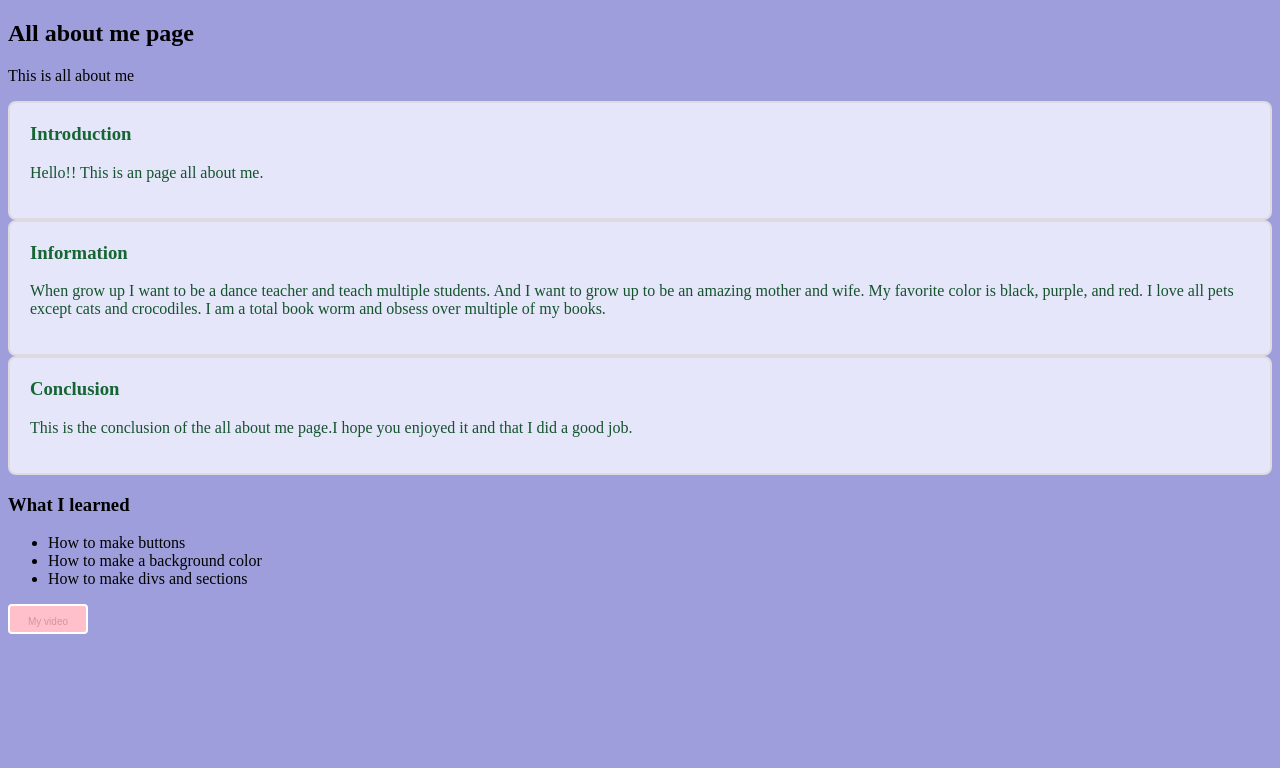
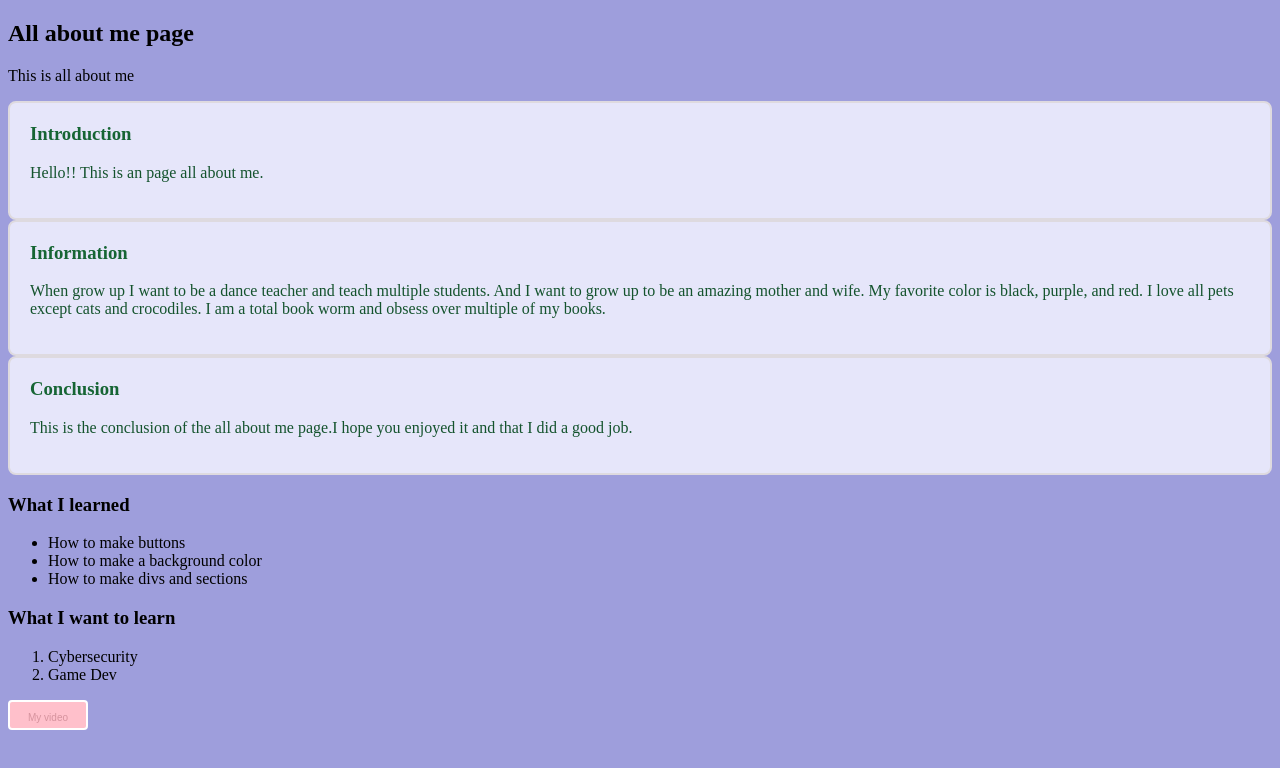
Before and after one commit to BraxtynC/About-me, a plain HTML site: page index.html in a window 1280 px wide. Drawn offline with Linux system fonts and the light colour scheme.

Commit message:
Made my ordered list.

```diff
--- a/index.html
+++ b/index.html
@@ -39,6 +39,13 @@
                  <li>How to make divs and sections</li>
               </ul>
 
+               <h3>What I want to learn</h3>
+              <ol>
+                <li>Cybersecurity</li>
+                <li>Game Dev</li>
+              </ol>
+
+
         <button type="button" onclick="window. location.href='https://youtu.be/3sur4BmjQt8?si=IS3QjusU7eZ496mz'">My video</button>
 
 </body>
```
